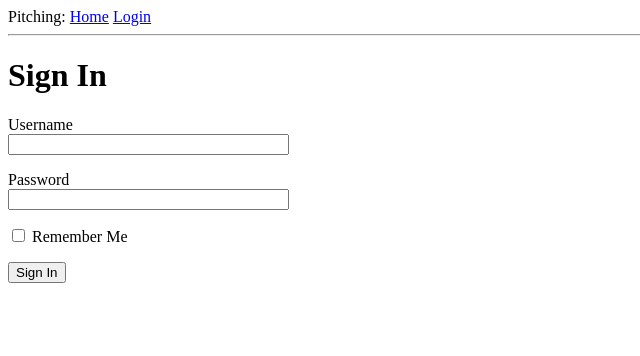
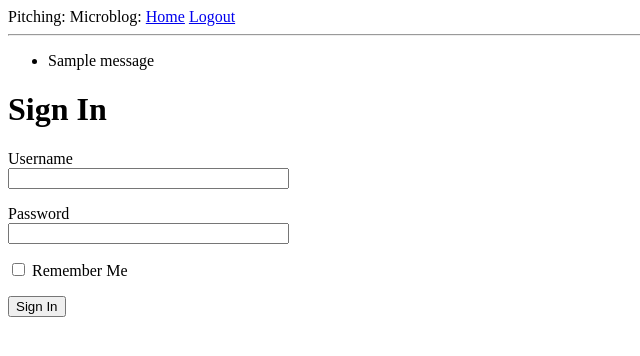
Before and after one commit to rashidaysher/Pitching, a Flask app: template app/templates/login.html in a window 1280 px wide. Shown: the top 356 px of the page, without its empty margins (0-640 px from the left). Run offline with Flask 2, Linux system fonts and the light colour scheme; the template is opened without the code that fills it: values that come from a table or form of the project are taken from there, most other values are stand-ins (such as "Sample title", 1, 10 or a date in 2020); one stand-in notice (Sample message) is shown.

Commit message:
added the message

```diff
--- a/app/templates/base.html
+++ b/app/templates/base.html
@@ -2,17 +2,31 @@
 <html>
     <head>
       {% if title %}
-      <title>{{ title }} - Microblog</title>
+      <title>{{ title }} - Quick Pitching</title>
       {% else %}
-      <title>Welcome to Microblog</title>
+      <title>Welcome to Pitching</title>
       {% endif %}
     </head>
     <body>
-        <div>Pitching: <a href="/index">Home</a>
-            <a href="/login">Login</a>
-
+        <div>Pitching:
+            Microblog:
+            <a href="{{ url_for('index') }}">Home</a>
+            {% if current_user.is_anonymous %}
+            <a href="{{ url_for('login') }}">Login</a>
+            {% else %}
+            <a href="{{ url_for('logout') }}">Logout</a>
+            {% endif %}
         </div>
         <hr>
+        {% with messages = get_flashed_messages() %}
+        {% if messages %}
+        <ul>
+            {% for message in messages %}
+            <li>{{ message }}</li>
+            {% endfor %}
+        </ul>
+        {% endif %}
+        {% endwith %}
         {% block content %}{% endblock %}
     </body>
 </html>
```
